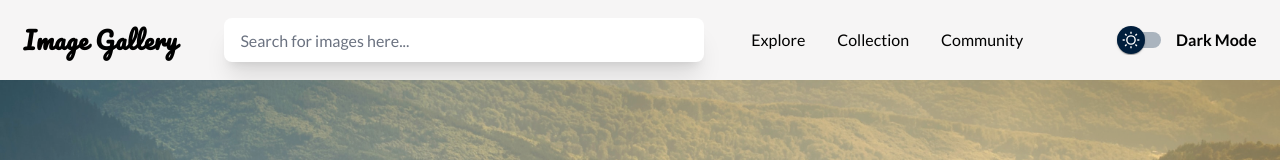
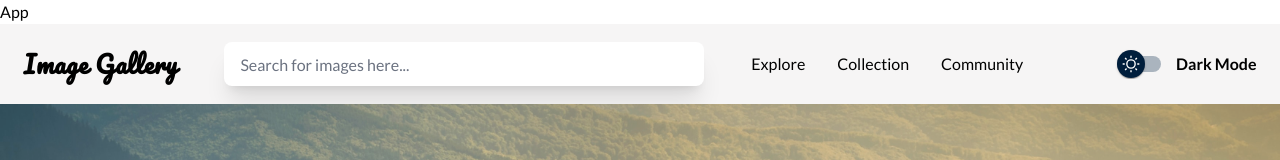
Before and after one commit to harshsH-28/Image-Gallery, a React (Vite) app: page / in a window 1280 px wide. Shown: the top 160 px of the page. Built offline with nearby package versions, Linux system fonts and the light colour scheme; no server answers.

Commit message:
chore: change

```diff
--- a/src/App.jsx
+++ b/src/App.jsx
@@ -4,6 +4,7 @@ import "./App.css";
 function App() {
   return (
     <div>
+      <p>App</p>
       <Home />
     </div>
   );
```
